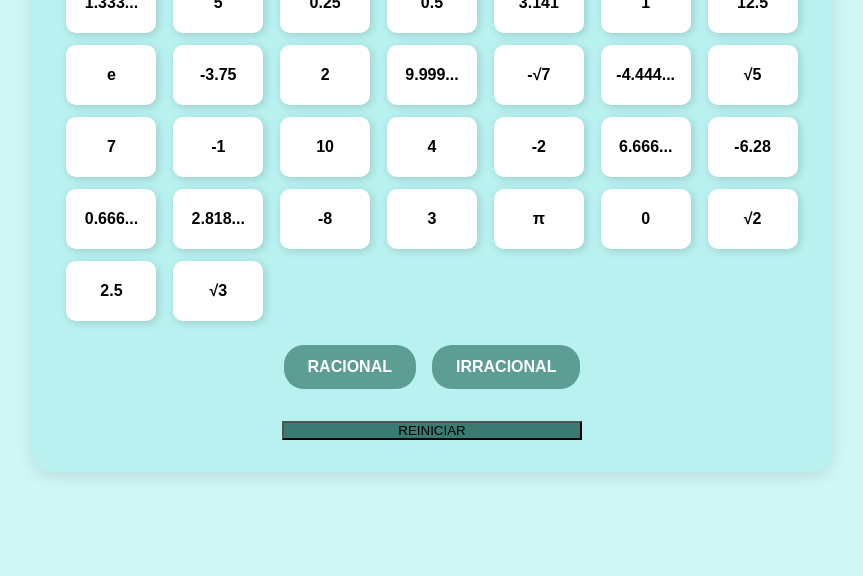
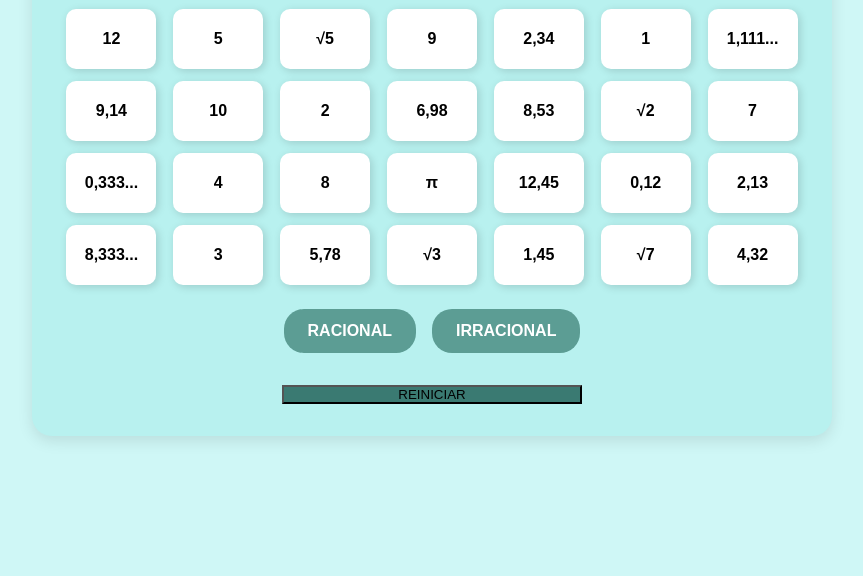
Before and after one commit to mhnrq/racional-ou-irracional, a plain HTML site: page index.html in a window 1280 px wide. Shown: the part 224-800 px from the top of the page, without its empty margins (208-1071 px from the left). Drawn offline with Linux system fonts and the light colour scheme.

Commit message:
Update index.html

```diff
--- a/index.html
+++ b/index.html
@@ -124,7 +124,6 @@
       background-color: #2a5a53;
     }
 
-    /* Ajustes para telas menores */
     @media (max-width: 600px) {
       .container {
         padding: 1.5rem;
@@ -160,36 +159,37 @@
 
   <script>
     const numeros = [
+      // Números racionais
       { valor: "1", tipo: "racional" },
       { valor: "2", tipo: "racional" },
       { valor: "3", tipo: "racional" },
       { valor: "4", tipo: "racional" },
       { valor: "5", tipo: "racional" },
-      { valor: "-1", tipo: "racional" },
-      { valor: "-2", tipo: "racional" },
-      { valor: "0.5", tipo: "racional" },
-      { valor: "-3.75", tipo: "racional" },
-      { valor: "1.333...", tipo: "racional" },
-      { valor: "0.666...", tipo: "racional" },
-      { valor: "2.818...", tipo: "irracional" },
+      { valor: "7", tipo: "racional" },
+      { valor: "8", tipo: "racional" },
+      { valor: "9", tipo: "racional" },
+      { valor: "10", tipo: "racional" },
+      { valor: "12", tipo: "racional" },
+      { valor: "0,12", tipo: "racional" },
+      { valor: "2,13", tipo: "racional" },
+      { valor: "1,45", tipo: "racional" },
+      { valor: "4,32", tipo: "racional" },
+      { valor: "8,53", tipo: "racional" },
+      { valor: "6,98", tipo: "racional" },
+      { valor: "5,78", tipo: "racional" },
+      { valor: "9,14", tipo: "racional" },
+      { valor: "2,34", tipo: "racional" },
+      { valor: "12,45", tipo: "racional" },
+      { valor: "0,333...", tipo: "racional" },
+      { valor: "1,111...", tipo: "racional" },
+      { valor: "8,333...", tipo: "racional" },
+
+      // Números irracionais (substituindo 5 dízimas)
       { valor: "√2", tipo: "irracional" },
       { valor: "√3", tipo: "irracional" },
       { valor: "√5", tipo: "irracional" },
-      { valor: "-√7", tipo: "irracional" },
-      { valor: "π", tipo: "irracional" },
-      { valor: "e", tipo: "irracional" },
-      { valor: "3.141", tipo: "racional" },
-      { valor: "-6.28", tipo: "racional" },
-      { valor: "10", tipo: "racional" },
-      { valor: "12.5", tipo: "racional" },
-      { valor: "-8", tipo: "racional" },
-      { valor: "7", tipo: "racional" },
-      { valor: "0", tipo: "racional" },
-      { valor: "0.25", tipo: "racional" },
-      { valor: "2.5", tipo: "racional" },
-      { valor: "6.666...", tipo: "racional" },
-      { valor: "-4.444...", tipo: "racional" },
-      { valor: "9.999...", tipo: "racional" },
+      { valor: "√7", tipo: "irracional" },
+      { valor: "π", tipo: "irracional" }
     ];
 
     let numerosEmbaralhados = [];
@@ -214,16 +214,13 @@
     function selecionarCarta(card) {
       if (card.classList.contains("correct")) return;
 
-      // Remove a seleção de todas as cartas
       document.querySelectorAll(".card").forEach(c => {
         c.classList.remove("selected");
       });
 
-      // Seleciona a carta clicada
       card.classList.add("selected");
       cartaSelecionada = card;
 
-      // Efeito visual de clique
       card.style.transform = "translateY(-5px) scale(0.95)";
       setTimeout(() => {
         card.style.transform = "translateY(-5px) scale(1)";
@@ -251,7 +248,6 @@
         }, 500);
       }
 
-      // Limpa a seleção independente de acerto ou erro
       cartaSelecionada = null;
     }
 
```
